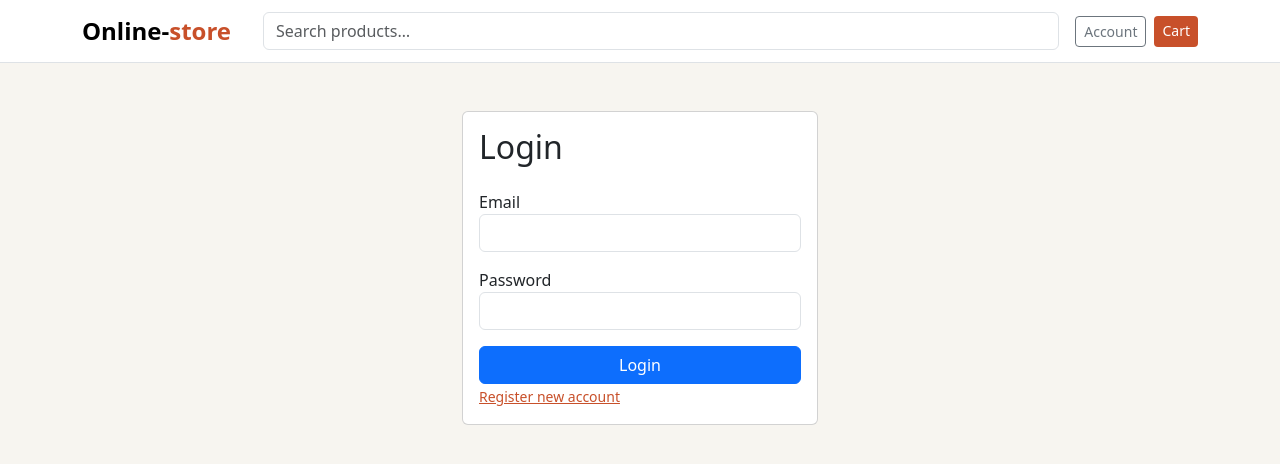
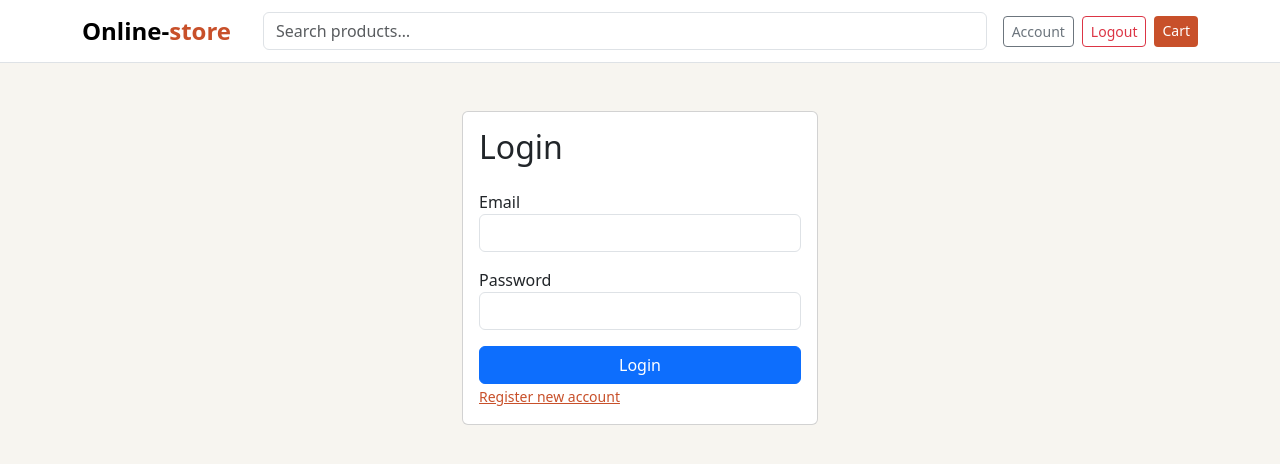
Before and after one commit to YukiJanse/online-store-frontend, a React (Vite) app: page /login in a window 1280 px wide. Shown: the top 464 px of the page. Built offline with nearby package versions, Linux system fonts and the light colour scheme; sample sign-in values are in the browser's storage.

Commit message:
Add logout feature

```diff
--- a/src/api/users.js
+++ b/src/api/users.js
@@ -15,6 +15,11 @@ export const usersApi = {
                 email,
                 password,
             })
+        }),
+    logout: () =>
+        request('users/login', {
+            method: 'POST',
+            headers: { 'Content-Type': 'application/json' },
         }),
     refresh: () =>
         request('users/refresh', {
--- a/src/components/Navbar.jsx
+++ b/src/components/Navbar.jsx
@@ -1,11 +1,24 @@
 import { useState } from 'react';
 import { Link, useNavigate } from 'react-router-dom';
 import { useCart } from '../context/CartContext';
+import { usersApi } from '../api/users';
 
 export default function Navbar() {
   const { itemCount } = useCart();
   const navigate = useNavigate();
   const [query, setQuery] = useState('');
+  const isLoggedIn = !!localStorage.getItem('accessToken');
+
+  const handleLogout = async () => {
+    try {
+      await usersApi.logout();
+    } catch (e) {
+      console.error(e);
+    } finally {
+      localStorage.removeItem('accessToken');
+      navigate('/login');
+    }
+  };
 
   const handleSearch = (e) => {
     e.preventDefault();
@@ -31,6 +44,28 @@ export default function Navbar() {
         </form>
 
         <div className="d-flex gap-2">
+          {isLoggedIn ? (
+            <>
+              <Link to="/account" className="btn btn-outline-secondary btn-sm">
+                Account
+              </Link>
+              <button
+                onClick={handleLogout}
+                className="btn btn-outline-danger btn-sm"
+              >
+                Logout
+              </button>
+              <Link to="/cart" className="btn btn-accent btn-sm position-relative">
+                Cart
+                {itemCount > 0 && (
+                  <span className="position-absolute top-0 start-100 translate-middle badge rounded-pill bg-danger">
+                    {itemCount}
+                  </span>
+                )}
+              </Link>
+            </>
+          ) : (
+            <>
               <Link to="/account" className="btn btn-outline-secondary btn-sm">
                 Account
               </Link>
@@ -42,6 +77,8 @@ export default function Navbar() {
                   </span>
                 )}
               </Link>
+            </>
+          )}
         </div>
       </div>
     </nav>
```
Lines whose indentation alone changed are shown as unchanged.
